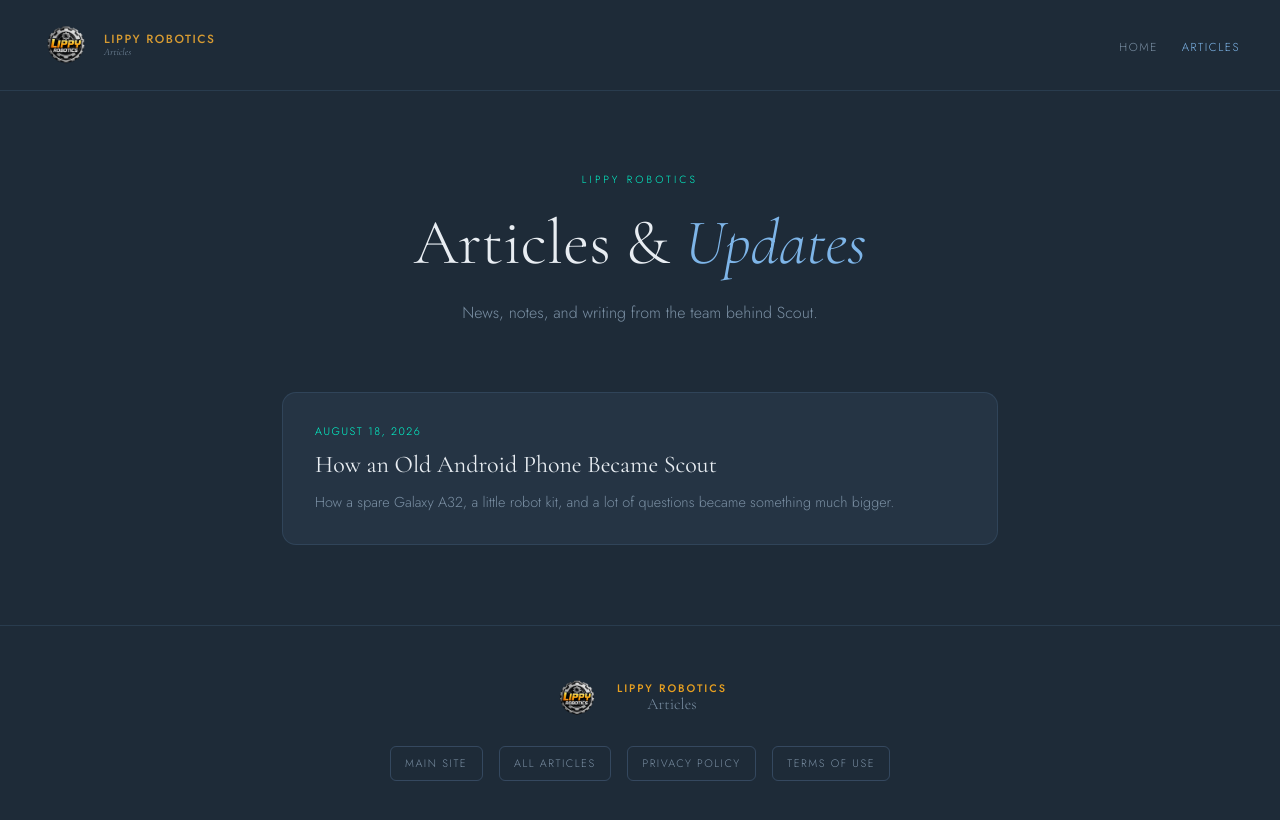
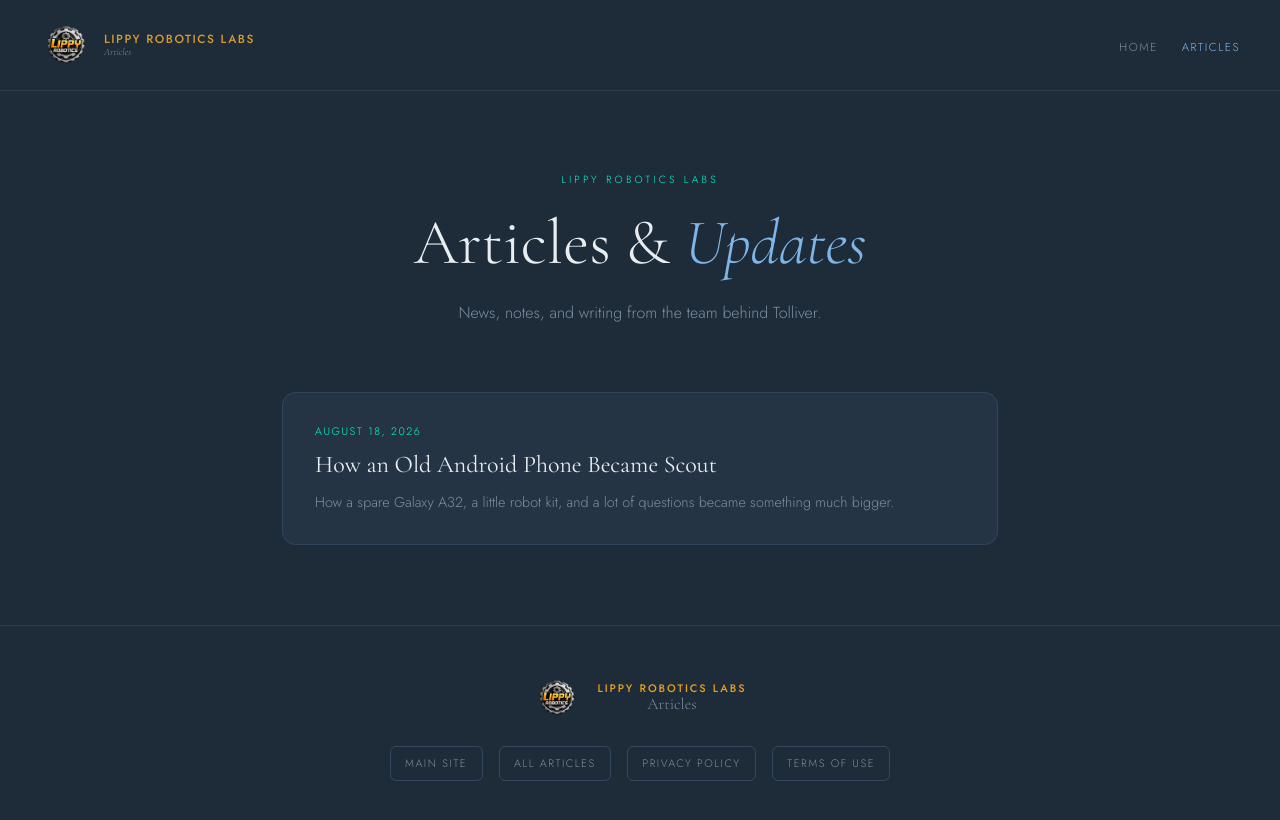
Before and after one commit to Patevan9/lippy-articles, a Jekyll site: the page built from index.md, in a window 1280 px wide. Shown: the top 820 px of the page. Built offline with Jekyll 4.4.1, drawn with Linux system fonts in a browser that asks for light colours.

Commit message:
Update site branding: Lippy Robotics -> Lippy Robotics Labs, Scout -> Tolliver
Updates current-facing site chrome (nav/footer company name, site
description, listing-page tagline) to match the latest branding:
company is Lippy Robotics Labs, product is Tolliver.

Does NOT touch the published article
(_articles/how-an-old-android-phone-became-scout.md) -- that's
historical narrative, including a section that explains the Scout
name's origin based on the word's actual dictionary meaning
('to scout means to explore, search and gather information'). A
mechanical find-replace there would make that section factually
incoherent, so it needs a deliberate editorial decision rather than
an automatic swap. Flagged separately for review.

Co-Authored-By: Claude Sonnet 5 <noreply@anthropic.com>
Claude-Session: https://claude.ai/code/session_015cvN6aCU9feYRtDpjasW4Z

```diff
--- a/_config.yml
+++ b/_config.yml
@@ -1,6 +1,6 @@
 title: "Articles"
-company_name: "Lippy Robotics"
-description: "News, updates, and writing from Lippy Robotics, makers of Scout."
+company_name: "Lippy Robotics Labs"
+description: "News, updates, and writing from Lippy Robotics Labs, makers of Tolliver."
 url: "https://patevan9.github.io"
 baseurl: "/lippy-articles"
 main_site_url: "https://patevan9.github.io/lippyrobotics.github.io"
--- a/_includes/footer.html
+++ b/_includes/footer.html
@@ -1,8 +1,8 @@
 <footer class="site-footer">
   <div class="footer-left">
-    <img class="footer-logo-img" src="{{ '/assets/logo.png' | relative_url }}" alt="Lippy Robotics">
+    <img class="footer-logo-img" src="{{ '/assets/logo.png' | relative_url }}" alt="Lippy Robotics Labs">
     <div class="footer-logo-text">
-      <span class="footer-logo-name">Lippy Robotics</span>
+      <span class="footer-logo-name">Lippy Robotics Labs</span>
       <span class="footer-logo-sub">Articles</span>
     </div>
   </div>
--- a/_includes/nav.html
+++ b/_includes/nav.html
@@ -1,8 +1,8 @@
 <nav class="site-nav">
   <a class="nav-logo" href="{{ site.main_site_url }}/">
-    <img class="nav-logo-img" src="{{ '/assets/logo.png' | relative_url }}" alt="Lippy Robotics">
+    <img class="nav-logo-img" src="{{ '/assets/logo.png' | relative_url }}" alt="Lippy Robotics Labs">
     <div class="nav-logo-text">
-      <span class="nav-logo-name">Lippy Robotics</span>
+      <span class="nav-logo-name">Lippy Robotics Labs</span>
       <span class="nav-logo-sub">Articles</span>
     </div>
   </a>
--- a/index.md
+++ b/index.md
@@ -3,9 +3,9 @@ layout: default
 title: Articles
 ---
 <div class="hero">
-  <span class="hero-eyebrow">Lippy Robotics</span>
+  <span class="hero-eyebrow">Lippy Robotics Labs</span>
   <h1 class="hero-title">Articles &amp; <em>Updates</em></h1>
-  <p class="hero-sub">News, notes, and writing from the team behind Scout.</p>
+  <p class="hero-sub">News, notes, and writing from the team behind Tolliver.</p>
 </div>
 
 <div class="articles-wrap">
```
